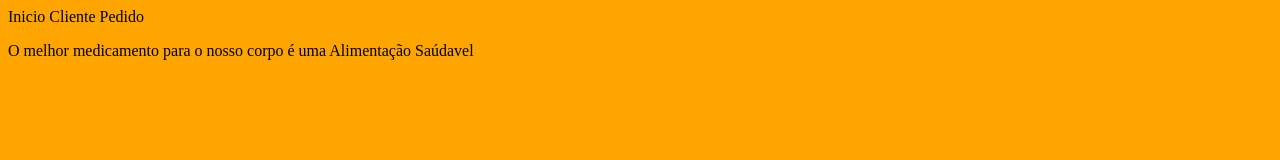
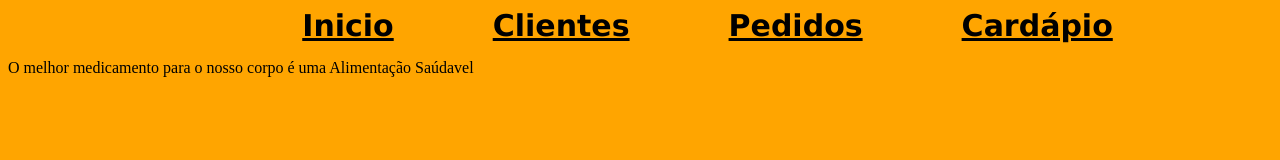
Before and after one commit to Tha1Reis/DonaFitness, a plain HTML site: page index.html in a window 1280 px wide. Drawn offline with Linux system fonts and the light colour scheme.

Commit message:
atualiza

```diff
--- a/index.html
+++ b/index.html
@@ -6,19 +6,17 @@
         Dona Fitness
     </title>
     <meta charset="UTF-8">
+
     <link rel="stylesheet" href="style.css"
 </head>
 
 <body >
-    <span>
-         Inicio
-    </span>
-            <span>
-                Cliente
-            </span>
-            <span>
-                Pedido
-            </span>
+    <nav>
+    <ul><center><li><a href="index.html">Inicio</a></li>
+    <li><a href="index.html">Clientes</a></li>
+            <li><a href="index.html">Pedidos</a></li>
+            <li><a href="cárpadio.html">Cardápio</a></li>
+        </center></ul></nav>
     <p>O melhor medicamento para o nosso corpo
         é uma Alimentação Saúdavel
     </p>
--- a/style.css
+++ b/style.css
@@ -101,3 +101,14 @@ input {
     margin-left: 465px;
     border-radius: 10px  ;
 }
+nav li{
+    list-style: none;
+    display: inline-block;
+    font-family: Lucida Sans;
+    font-size: 100px;
+    font-weight: bold;
+}
+nav a {
+    font-size: 30px;
+    color: black;
+}
```
